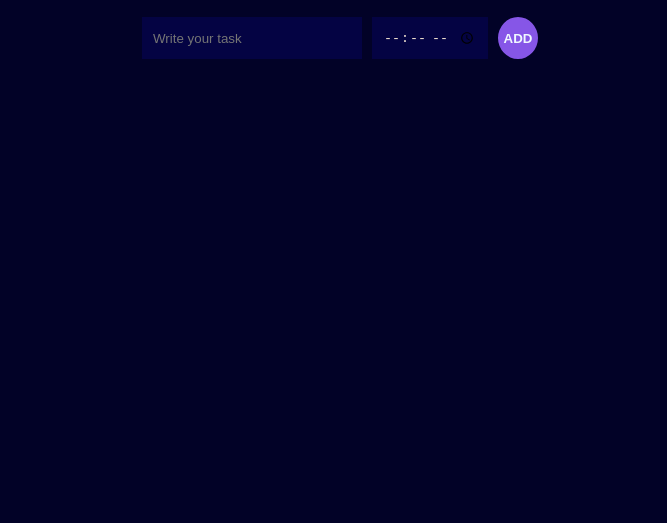
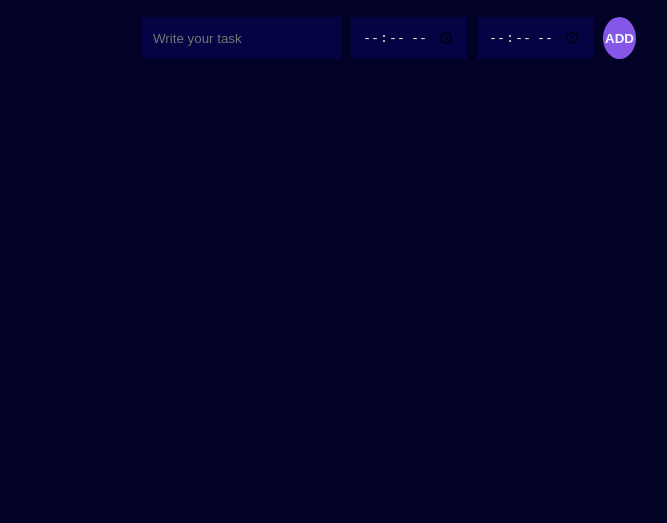
Before and after one commit to Suharshitha20/TODOLIST-APP, a plain HTML site: page index.html in a window 1280 px wide. Shown: the part 277-800 px from the top of the page, without its empty margins (358-1025 px from the left). Drawn offline with nearby package versions, Linux system fonts and the light colour scheme.

Commit message:
Update index.html

```diff
--- a/index.html
+++ b/index.html
@@ -24,12 +24,12 @@
 
   <div class="form">
     <input type="text" placeholder="Write your task" id="taskInput" />
-    <input type="time" id="timeInput" />
+    <input type="time" id="fromTimeInput" placeholder="From Time" />
+    <input type="time" id="toTimeInput" placeholder="To Time" />
     <button type="submit">ADD</button>
   </div>
+
   <script src="https://cdn.jsdelivr.net/npm/canvas-confetti@1.6.0/dist/confetti.browser.min.js"></script>
-
   <script src="app.js"></script>
-
 </body>
 </html>
```
